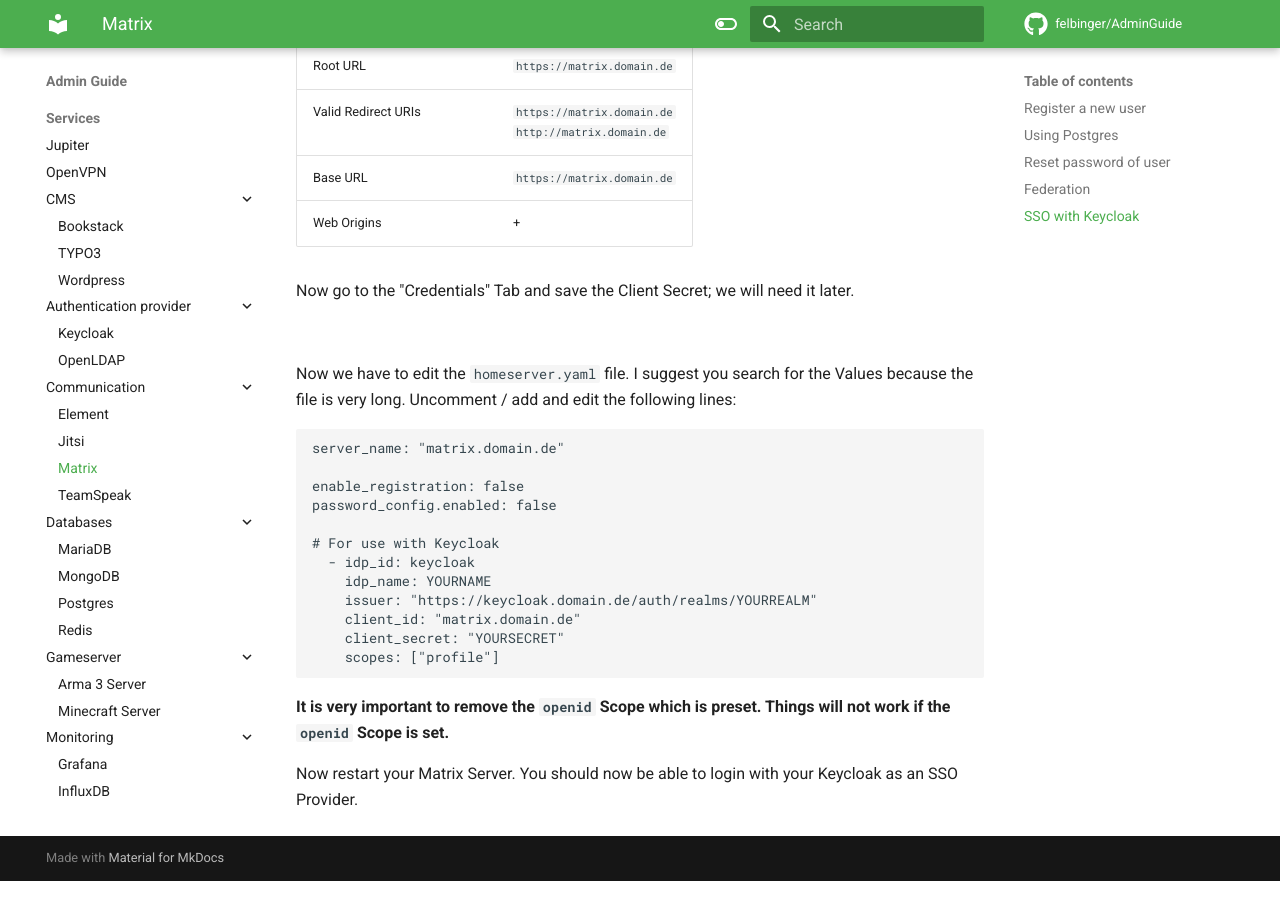
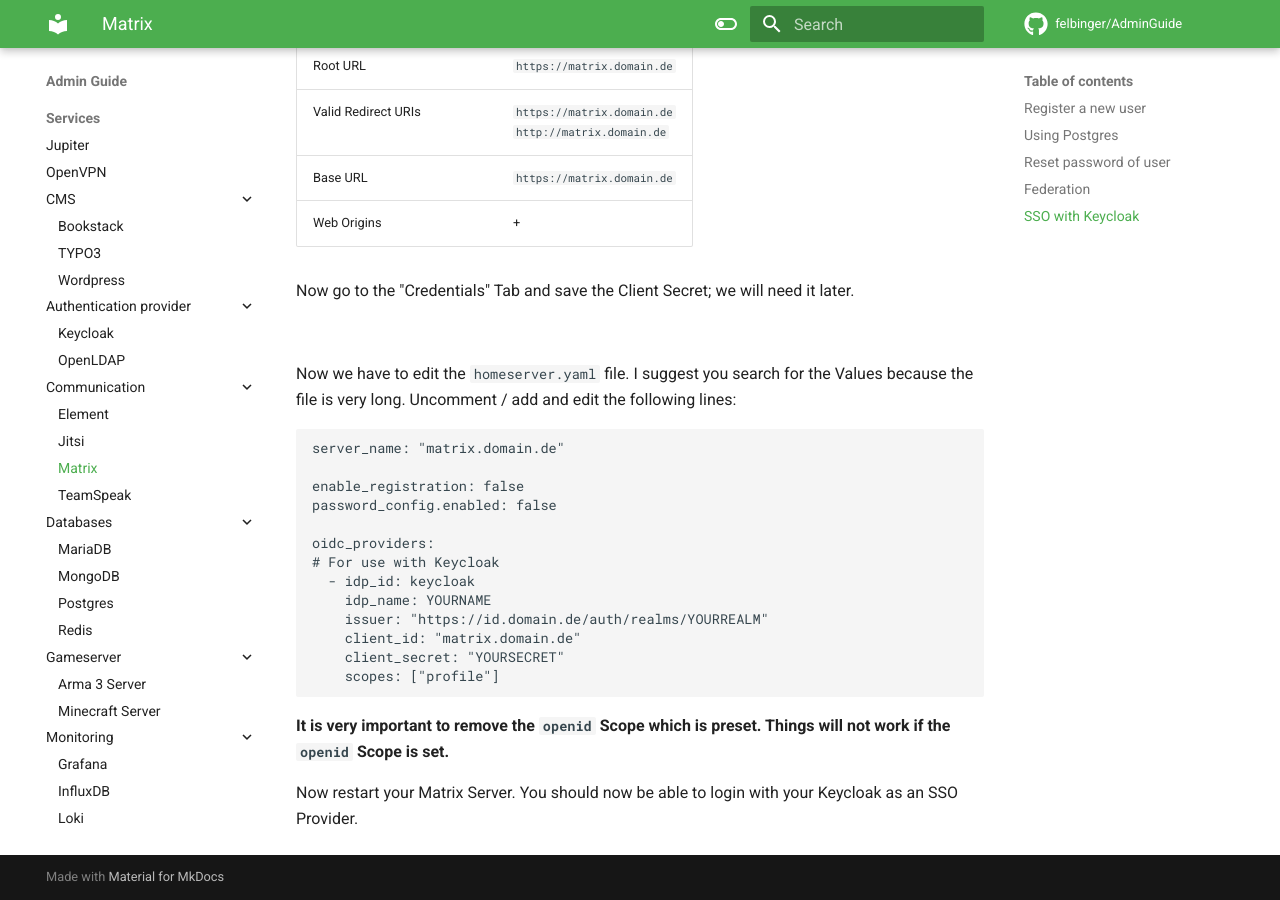
Before and after one commit to felbinger/AdminGuide, an MkDocs documentation site: the page built from docs/services/communication/matrix.md, in a window 1280 px wide and 900 px high, scrolled down 3543 px. Built offline with MkDocs 1.6.1 and Material for MkDocs 9.7.7, drawn with Linux system fonts in a browser that asks for light colours; nearby versions of some CDN libraries; comment, search, counter and statistics services are not loaded; part of the change alters nothing that is shown.

Commit message:
Fixed matrix (#53)

```diff
--- a/docs/services/communication/matrix.md
+++ b/docs/services/communication/matrix.md
@@ -151,10 +151,11 @@ server_name: "matrix.domain.de"
 enable_registration: false
 password_config.enabled: false
 
+oidc_providers:
 # For use with Keycloak
   - idp_id: keycloak
     idp_name: YOURNAME
-    issuer: "https://keycloak.domain.de/auth/realms/YOURREALM"
+    issuer: "https://id.domain.de/auth/realms/YOURREALM"
     client_id: "matrix.domain.de"
     client_secret: "YOURSECRET"
     scopes: ["profile"]
```
